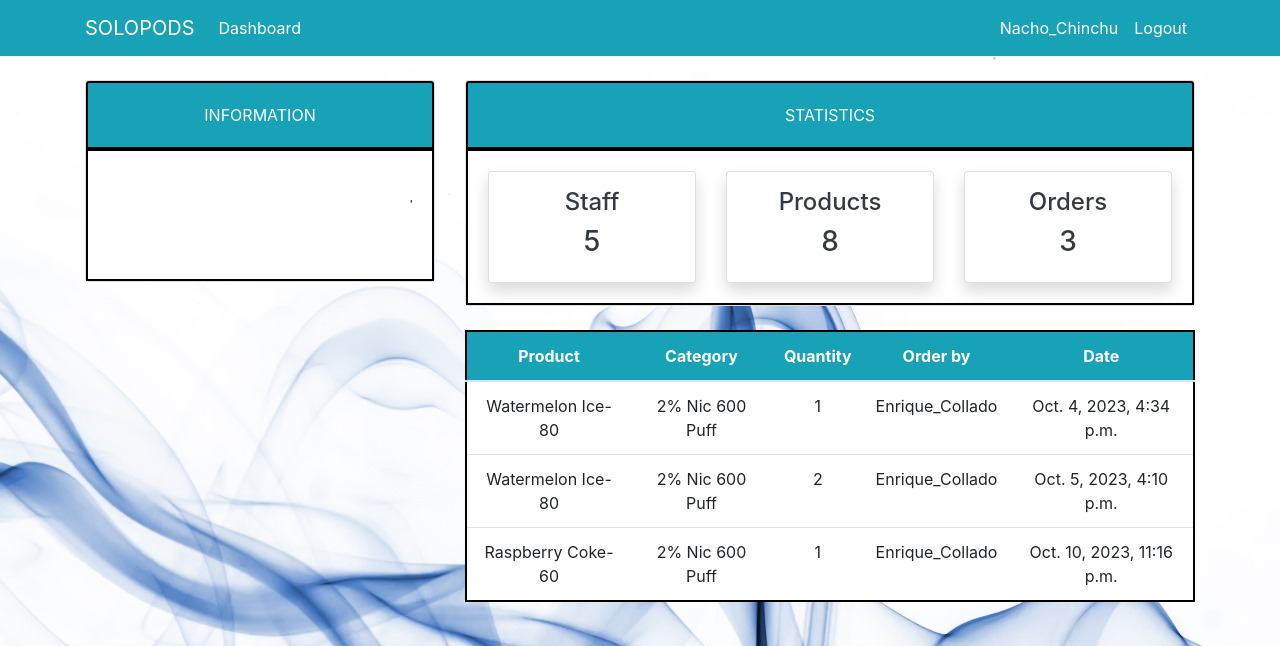
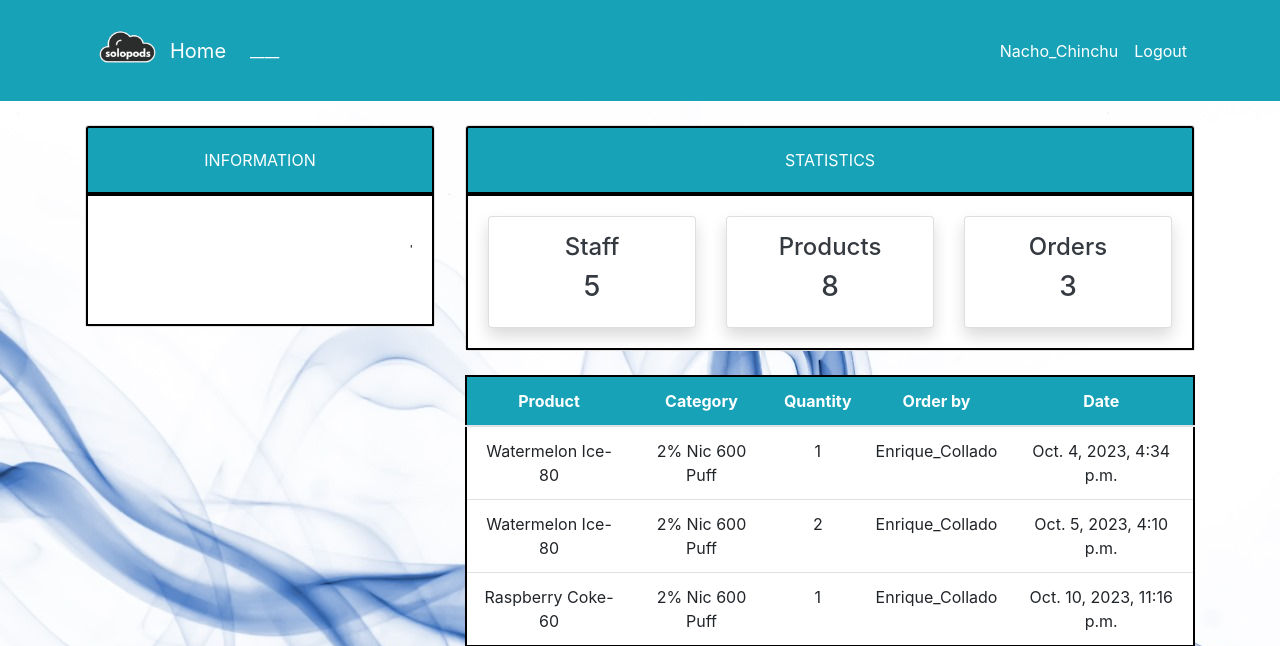
Before and after one commit to gonzalopaul/proyecto-crm, a Django app: page /order/ in a window 1280 px wide. Shown: the top 646 px of the page. Run offline with Django 4.2, Linux system fonts and the light colour scheme; a user stored in the database is signed in; data comes from the database, SQL or seed files in the repository; both versions use the stored data as it was after the commit.

Commit message:
Logo en topnav

```diff
--- a/inventoryproject/templates/partials/nav.html
+++ b/inventoryproject/templates/partials/nav.html
@@ -2,7 +2,8 @@
     <nav class="navbar navbar-expand-lg navbar-info bg-info">
         {% if user.is_authenticated %}
         <div class="container">
-            <a class="navbar-brand text-white" href="{% url 'dashboard-index' %}">SOLOPODS</a>
+            <img src="../../media/background/4.png" width="85" height="85">
+            <a class="navbar-brand text-white" href="{% url 'dashboard-index' %}">Home</a>
             <button class="navbar-toggler" type="button" data-toggle="collapse" data-target="#navbarSupportedContent"
                 aria-controls="navbarSupportedContent" aria-expanded="false" aria-label="Toggle navigation">
                 <span class="navbar-toggler-icon"></span>
@@ -11,7 +12,7 @@
             <div class="collapse navbar-collapse" id="navbarSupportedContent">
                 <ul class="navbar-nav mr-auto">
                     <li class="nav-item active">
-                        <a class="nav-link text-white" href="{% url 'dashboard-index' %}">Dashboard <span
+                        <a class="nav-link text-white" href="{% url 'dashboard-index' %}"> ____ <span
                                 class="sr-only">(current)</span></a>
                     </li>
                 </ul>
```
Also changed, not shown: inventoryproject/db.sqlite3, inventoryproject/media/background/4.png (added).
